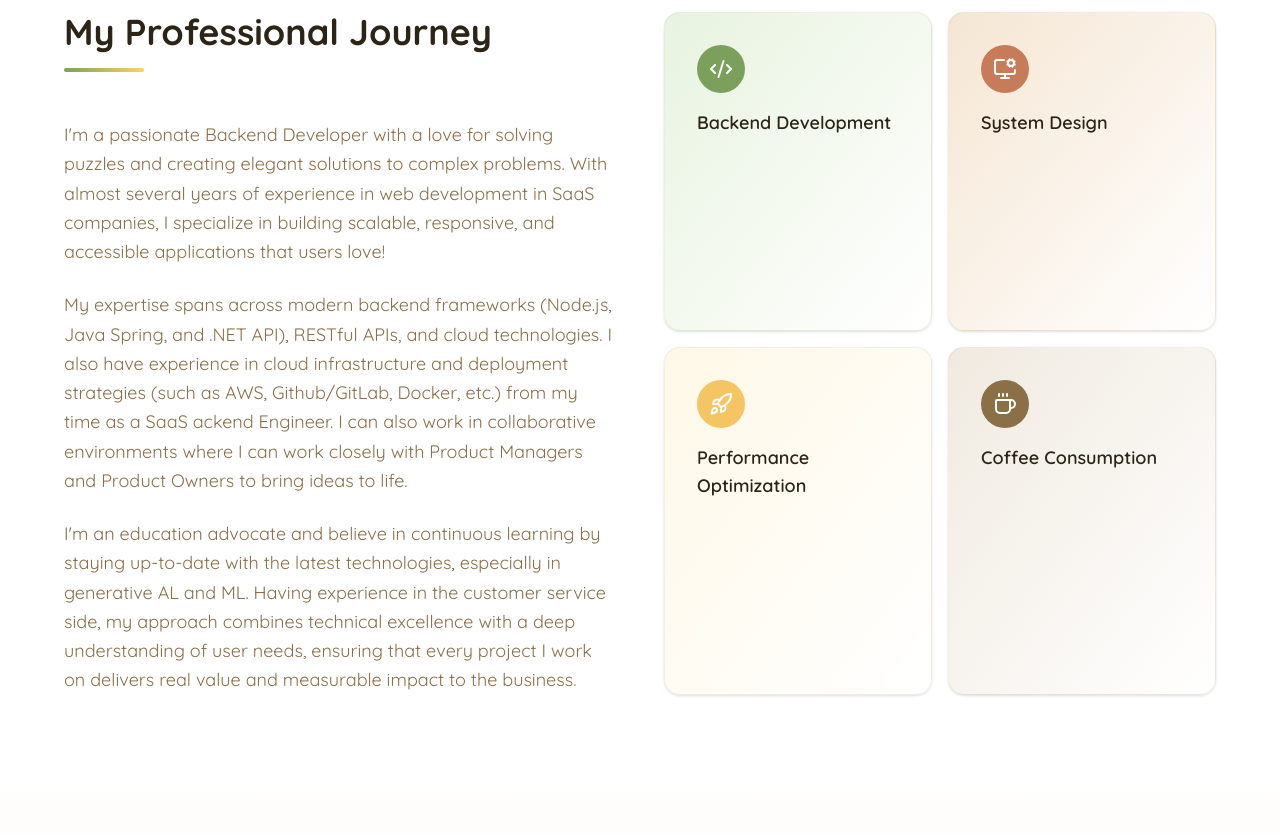
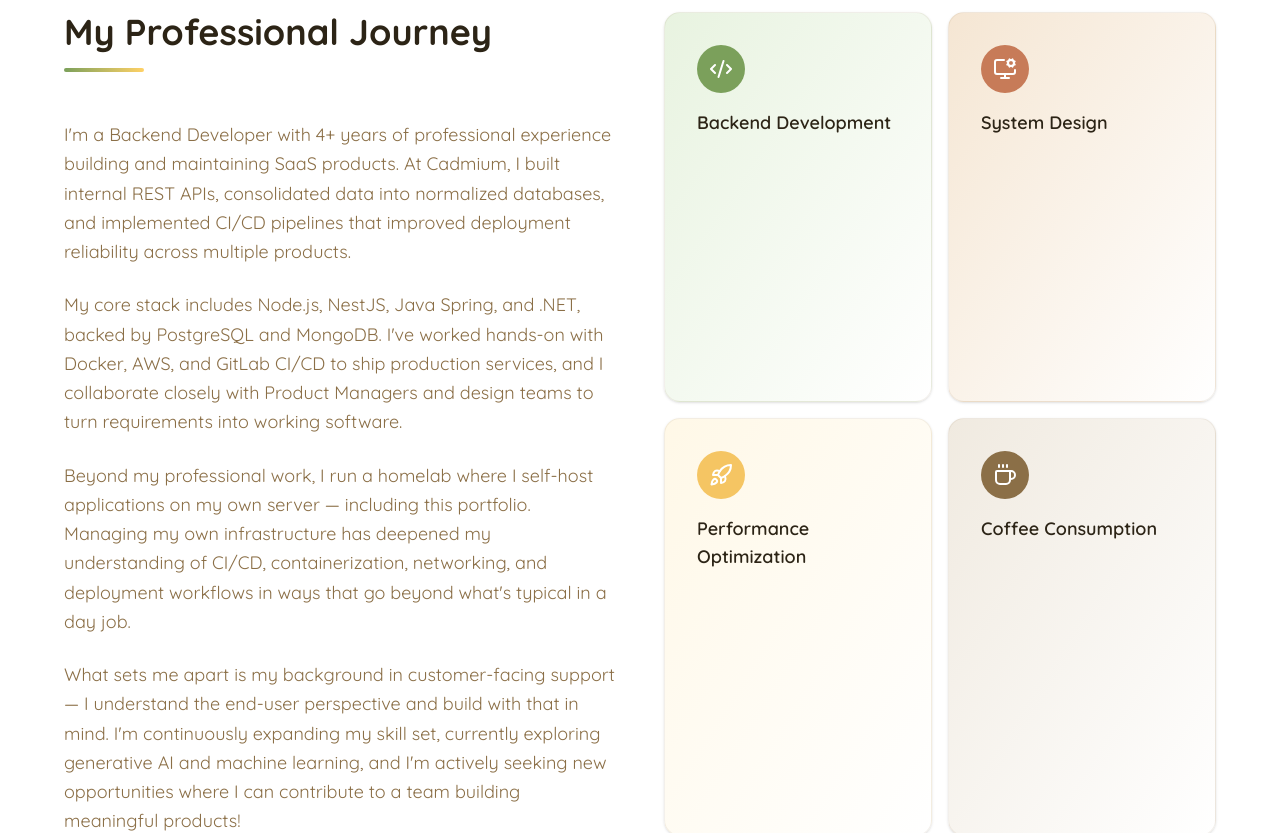
Before and after one commit to JMReynoso/MyDevPortfolio, a React (Vite) app: page /about in a window 1280 px wide. Shown: the part 440-1273 px from the top of the page. Built offline with nearby package versions, Linux system fonts and the light colour scheme.

Commit message:
updated about page

```diff
--- a/src/pages/About.tsx
+++ b/src/pages/About.tsx
@@ -58,28 +58,34 @@ export default function About() {
           <div>
             <SectionHeader title="My Professional Journey" />
             <p className="text-lg text-[#8B6F47] mb-6 leading-relaxed">
-              I'm a passionate Backend Developer with a love for solving puzzles
-              and creating elegant solutions to complex problems. With almost
-              several years of experience in web development in SaaS companies,
-              I specialize in building scalable, responsive, and accessible
-              applications that users love!
+              I'm a Backend Developer with 4+ years of professional
+              experience building and maintaining SaaS products. At Cadmium,
+              I built internal REST APIs, consolidated data into normalized
+              databases, and implemented CI/CD pipelines that improved
+              deployment reliability across multiple products.
             </p>
             <p className="text-lg text-[#8B6F47] mb-6 leading-relaxed">
-              My expertise spans across modern backend frameworks (Node.js, Java
-              Spring, and .NET API), RESTful APIs, and cloud technologies. I
-              also have experience in cloud infrastructure and deployment
-              strategies (such as AWS, Github/GitLab, Docker, etc.) from my time
-              as a SaaS ackend Engineer. I can also work in collaborative
-              environments where I can work closely with Product Managers and
-              Product Owners to bring ideas to life.
+              My core stack includes Node.js, NestJS, Java Spring, and .NET,
+              backed by PostgreSQL and MongoDB. I've worked hands-on with
+              Docker, AWS, and GitLab CI/CD to ship production services, and
+              I collaborate closely with Product Managers and design teams to
+              turn requirements into working software.
+            </p>
+            <p className="text-lg text-[#8B6F47] mb-6 leading-relaxed">
+              Beyond my professional work, I run a homelab where I
+              self-host applications on my own server — including this
+              portfolio. Managing my own infrastructure has deepened my
+              understanding of CI/CD, containerization, networking, and
+              deployment workflows in ways that go beyond what's typical in
+              a day job.
             </p>
             <p className="text-lg text-[#8B6F47] leading-relaxed">
-              I'm an education advocate and believe in continuous learning by
-              staying up-to-date with the latest technologies, especially in
-              generative AL and ML. Having experience in the customer service
-              side, my approach combines technical excellence with a deep
-              understanding of user needs, ensuring that every project I work on
-              delivers real value and measurable impact to the business.
+              What sets me apart is my background in customer-facing support
+              — I understand the end-user perspective and build with that in
+              mind. I'm continuously expanding my skill set, currently
+              exploring generative AI and machine learning, and I'm actively
+              seeking new opportunities where I can contribute to a team
+              building meaningful products!
             </p>
           </div>
 
```
